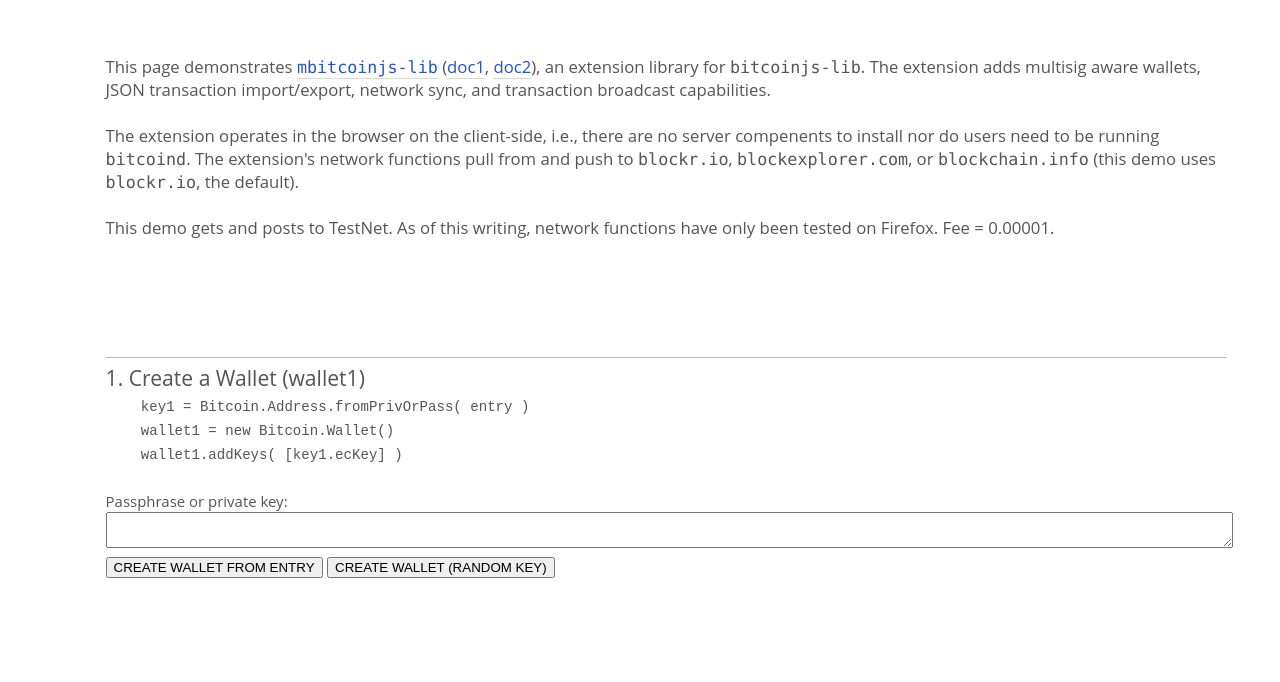
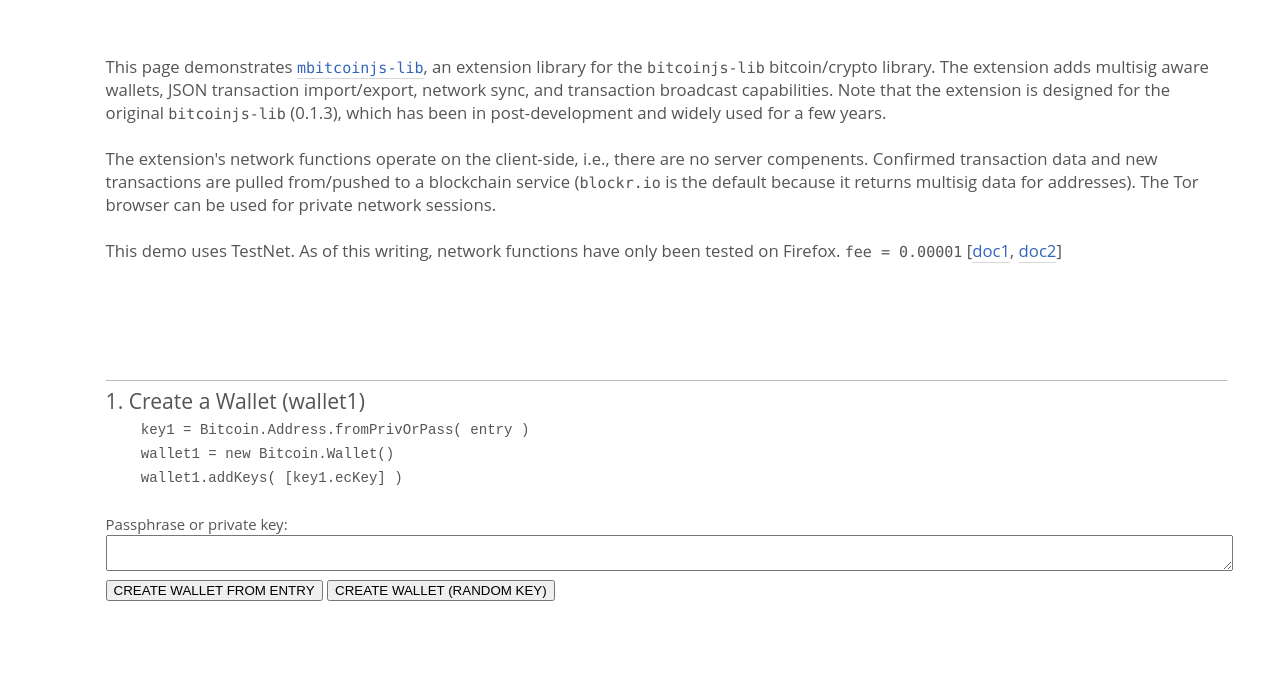
Before and after one commit to mbitcoinjs/lib, a plain HTML site: page src/demo.html in a window 1280 px wide. Shown: the part 117-799 px from the top of the page. Drawn offline with Linux system fonts and the light colour scheme; a script that the page names is missing; files whose address does not match are found by name.

Commit message:
v0.0.2 updates

```diff
--- a/src/demo.html
+++ b/src/demo.html
@@ -15,9 +15,9 @@
     p, .p {margin-bottom:6em;}
     .p {border-top:1px solid #bbb; padding-top:0.3em;}
     textarea {width:100%;}
-    a {border-bottom:1px solid #d8d8d8; text-decoration:none; color:#25c;}
-    a:hover {border-color:#25c;}
-    a:visited {color:gray;}
+    a {border-bottom:1px solid #d8d8d8; text-decoration:none; color:#36b;}
+    a:hover {border-color:#36b;}
+    a:visited {color:#aaa;}
     .content { padding:0.5em 3em; display:block; }
     .toggle {display:none;}
     .noborder {border:0;}
@@ -31,6 +31,7 @@
     .b {font-weight:600;}
     .lt {color:#888;}
     .med {font-size:95%;}
+    .medsmall {font-size:90%;}
     .small {font-size:85%;}
     .smaller {font-size:75%;}
     .label {font-size:75%;}
@@ -39,10 +40,10 @@
     .right {text-align:right;}
     .indent {margin-left:2.5em; margin-bottom:1em; display:inline-block;}
     .stat, .val {color:#5b5;}
-    .key {color:#b55;}
-    .addr {color:#55b;}
+    .key {color:#d55;}
+    .addr {color:#46c;}
     .fun {font-size:80%; margin-left:2.5em;}
-    .val {font-size:110%;}
+    .val {font-size:130%;}
   </style>
 
   <script src="extern/bitcoinjs-min.js"></script>
@@ -74,28 +75,38 @@
 <p class="med">
 This page demonstrates
 <a href="https://github.com/mbitcoinjs" class=""><span
-class="f1">mbitcoinjs-lib</span></a>
-(<a href="mbitcoinjs.js">doc1</a>,
-<a href="impexp.js">doc2</a>),
-an extension
-library for <span class="f1">bitcoinjs-lib</span>.
+class="f1 medsmall">mbitcoinjs-lib</span></a>,
+an extension library for the
+<span class="f1 medsmall">bitcoinjs-lib</span> bitcoin/crypto library.
 The extension adds multisig aware wallets,
 JSON transaction import/export, network sync, and transaction
 broadcast capabilities.
+Note that the extension is designed for the original
+<span class="f1 medsmall">bitcoinjs-lib</span> (0.1.3), which has
+been in post-development and widely used for a few years.
 <br/>
 <br/>
-The extension operates in the browser on the client-side,
-i.e., there are no server compenents to install nor do users
-need to be running <span class="f1">bitcoind</span>.
-The extension's network functions pull from and push to
-<span class="f1">blockr.io</span>,
-<span class="f1">blockexplorer.com</span>, or
-<span class="f1">blockchain.info</span>
-(this demo uses <span class="f1">blockr.io</span>, the default).
+The extension's network functions operate on the client-side, i.e.,
+there are no server compenents.
+Confirmed transaction data and new transactions are
+pulled from/pushed to a blockchain service
+(<span class="f1 medsmall">blockr.io</span> is the default because
+it returns multisig data for addresses).
+<!--
+The extension uses
+<span class="f1 medsmall">blockr.io</span> to retrieve
+transaction data (sync).
+<span class="f1 medsmall">blockr.io</span>'s address APIs
+return results that include multi-signature
+transactions containing the target address. -->
+The Tor browser can be used for private network sessions.
 <br/>
 <br/>
-This demo gets and posts to TestNet.
-As of this writing, network functions have only been tested on Firefox.  Fee = 0.00001.
+This demo uses TestNet.
+As of this writing, network functions have only been tested on Firefox.
+<span class="f1 medsmall">fee = 0.00001</span>
+[<a href="mbitcoinjs.js">doc1</a>,
+<a href="impexp.js">doc2</a>]
 </p>
 
 
@@ -164,17 +175,23 @@ As of this writing, network functions have only been tested on Firefox.  Fee = 0
 <br/>
 <br/>
 <span class="label">Address 1: </span><span class="f1 addr" id="s2_1_addr"></span><br/>
-<span class="label">Address in TestNet: </span><span class="f1 addr" id="s2_1_addrtestnet"></span><br/>
+<span class="label">Address in TestNet: </span><span class="f1 addr"
+
+id="s2_1_addrtestnet"></span><br/>
 <span class="label">Key: </span><span class="f1 key" id="s2_1_key"></span>
 <br/>
 <br/>
 <span class="label">Address 2: </span><span class="f1 addr" id="s2_2_addr"></span><br/>
-<span class="label">Address in TestNet: </span><span class="f1 addr" id="s2_2_addrtestnet"></span><br/>
+<span class="label">Address in TestNet: </span><span class="f1 addr"
+
+id="s2_2_addrtestnet"></span><br/>
 <span class="label">Key: </span><span class="f1 key" id="s2_2_key"></span>
 <br/>
 <br/>
 <span class="label">Address 3: </span><span class="f1 addr" id="s2_3_addr"></span><br/>
-<span class="label">Address in TestNet: </span><span class="f1 addr" id="s2_3_addrtestnet"></span><br/>
+<span class="label">Address in TestNet: </span><span class="f1 addr"
+
+id="s2_3_addrtestnet"></span><br/>
 <span class="label">Key: </span><span class="f1 key" id="s2_3_key"></span>
 </div>
 </div>
@@ -184,7 +201,9 @@ As of this writing, network functions have only been tested on Firefox.  Fee = 0
 <div class="p">
 <span class="hd">3. Spend Funds from wallet1 to Escrow Transaction (2 of 3)</span>
 <br/>
-<span class="tt fun">tx = wallet1.createSend2( [{value:entry, Multisig:{M:2,pubkeys:[escrowKey1.pub,escrowKey2.pub,escrowKey3.pub]}}], chgto, fee )</span>
+<span class="tt fun">tx = wallet1.createSend2( [{value:entry, Multisig:{M:2,pubkeys:
+
+[escrowKey1.pub,escrowKey2.pub,escrowKey3.pub]}}], chgto, fee )</span>
 <br/>
 <span class="tt fun">Bitcoin.ImpExp.Sync.sendNewTx( tx )</span>
 <br/>
@@ -234,7 +253,9 @@ As of this writing, network functions have only been tested on Firefox.  Fee = 0
 <div class="p">
 <span class="hd">5. Redeem Escrow Output in wallet2 Back to wallet1</span>
 <br/>
-<span class="tt fun">tx = wallet2.createSend2( [{value:balance2-fee,Address:key1.addr}], chgto, fee )</span>
+<span class="tt fun">tx = wallet2.createSend2( [{value:balance2-fee,Address:key1.addr}], chgto,
+
+fee )</span>
 <br/>
 <span class="tt fun">Bitcoin.ImpExp.Sync.sendNewTx( tx )</span>
 <br/>
@@ -263,6 +284,13 @@ As of this writing, network functions have only been tested on Firefox.  Fee = 0
 <iframe name="pushtx_result" src="" id="pushtx_result" class="responseframe noborder">
 </iframe>
 
+<br/>
+<br/>
+<span class="small" id="s5_stat">Sent transaction JSON:</span><br/>
+<pre id="pushtx_JSON">
+</pre>
 
-</div></span></body>
+
+
+</div></body>
 </html>
```
